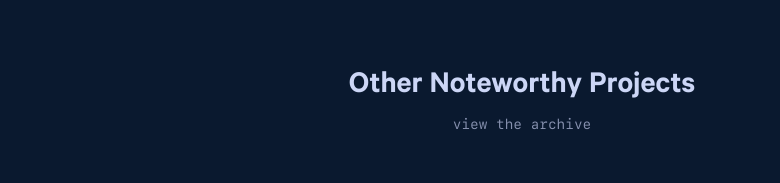
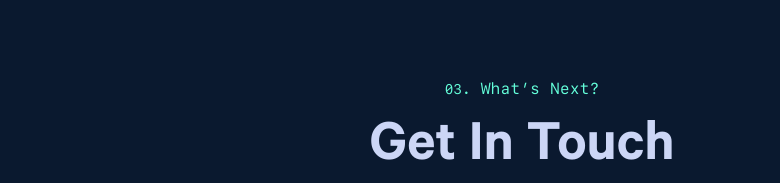
Before and after one commit to Davies70/portfolio, a React (Vite) app: page / in a window 1280 px wide. Shown: the part 4706-4889 px from the top of the page, without its empty margins (118-898 px from the left). Built offline with nearby package versions, Linux system fonts and the light colour scheme.

Commit message:
remove projects

```diff
--- a/src/App.jsx
+++ b/src/App.jsx
@@ -3,7 +3,7 @@ import Hero from './components/sections/Hero'
 import About from './components/sections/About'
 import Layout from './components/Layout'
 import Featured from './components/sections/Featured'
-import Projects from './components/sections/Projects'
+// import Projects from './components/sections/Projects'
 import Contact from './components/sections/Contact'
 
 const StyledMainContainer = styled.main`
@@ -16,7 +16,7 @@ function App() {
         <Hero />
         <About />
         <Featured />
-        <Projects />
+        {/* <Projects /> */}
         <Contact />
       </StyledMainContainer>
     </Layout>
```
